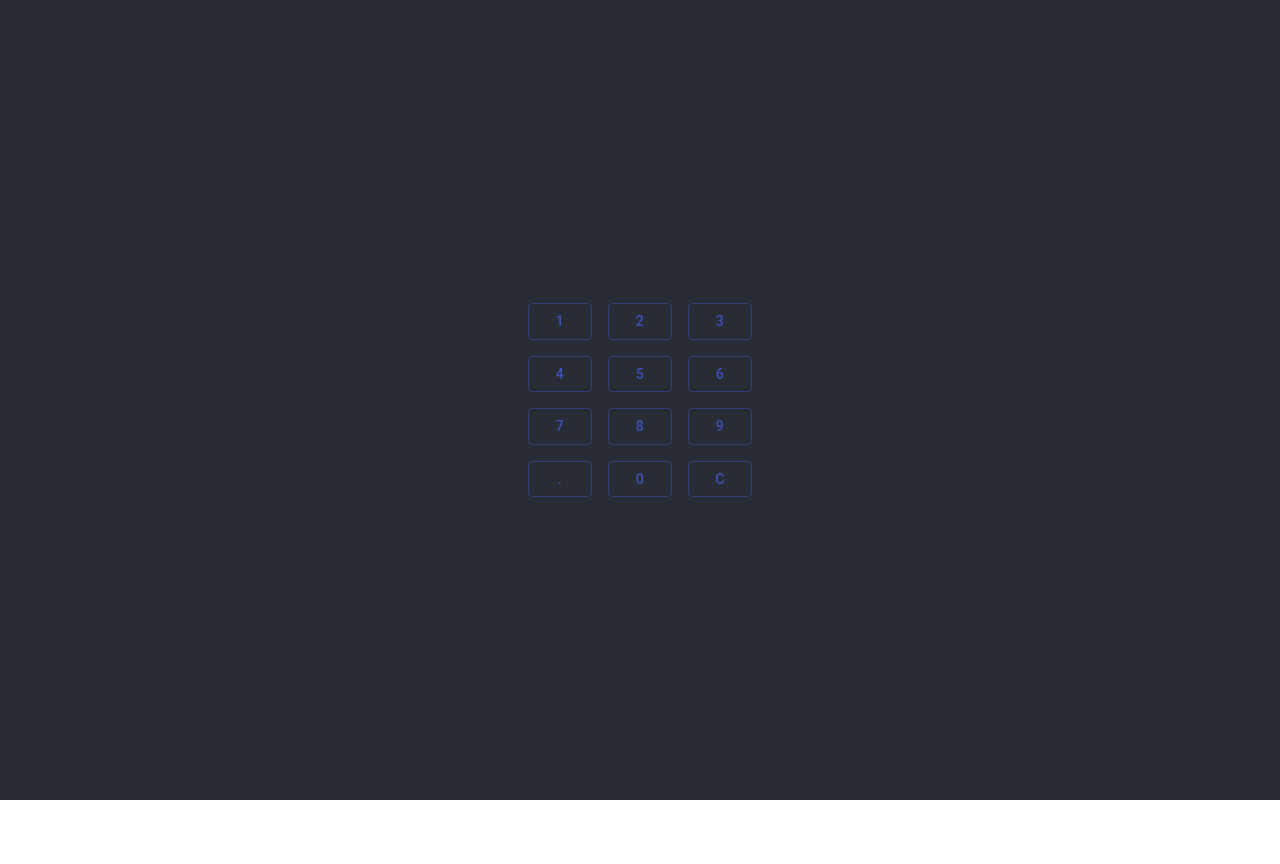
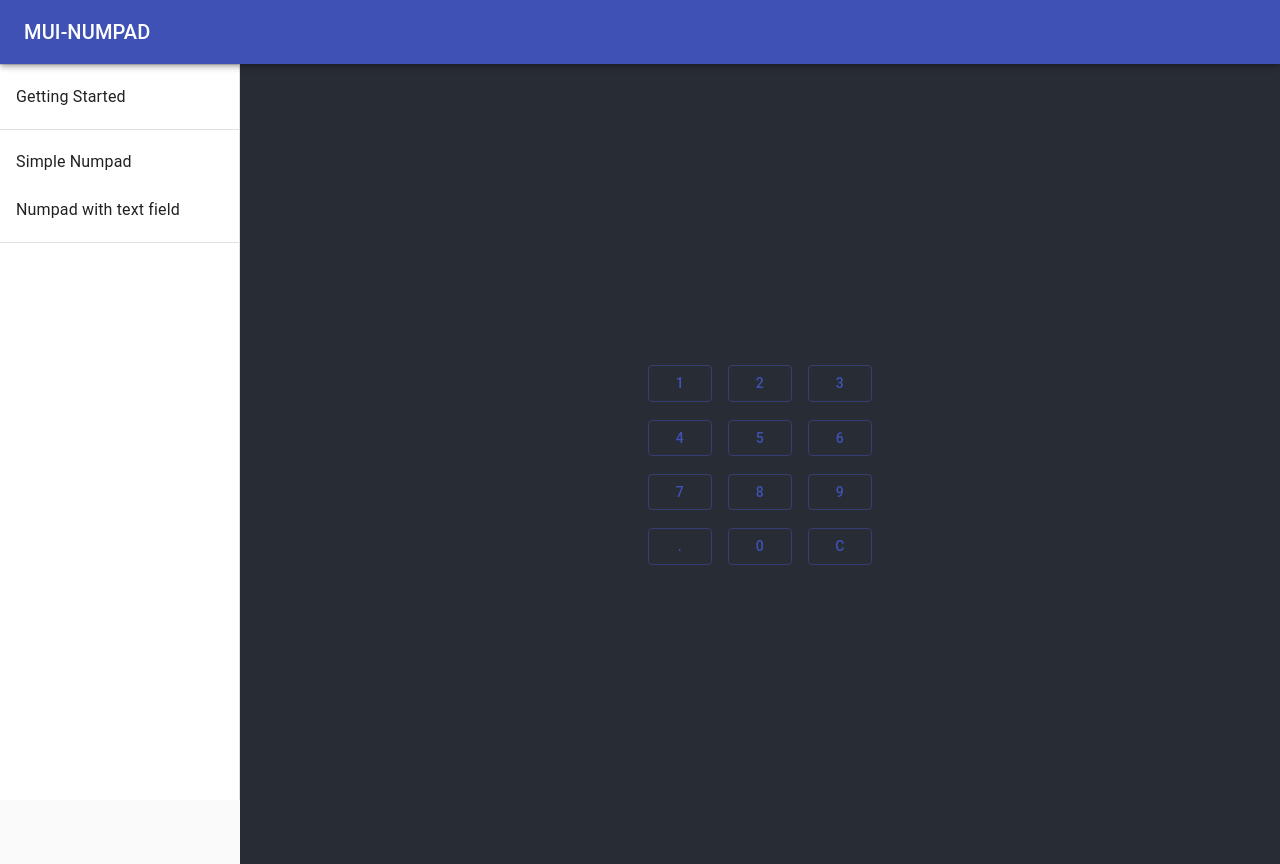
Before and after one commit to crux-coder/mui-numpad, a React (Create React App) app: page / in a window 1280 px wide. Before the commit the page ends 800 px from the top, so only its background shows below. Built offline with nearby package versions, Linux system fonts and the light colour scheme.

Commit message:
Simple page for documentation and examples.

```diff
--- a/package.json
+++ b/package.json
@@ -18,6 +18,7 @@
   },
   "dependencies": {
     "@material-ui/core": "^4.11.0",
+    "@material-ui/icons": "^4.9.1",
     "react": "^16.13.1",
     "react-dom": "^16.13.1"
   },
--- a/src/App.js
+++ b/src/App.js
@@ -1,14 +1,17 @@
 import React from 'react';
 import './App.css';
 import MuiNumpad from './components/MuiNumpad';
+import Main from './Main';
 
 function App() {
   return (
-    <div className="App">
-      <header className="App-header">
-       <MuiNumpad />
-      </header>
-    </div>
+    <Main>
+      <div className="App">
+        <header className="App-header">
+          <MuiNumpad />
+        </header>
+      </div>
+    </Main>
   );
 }
 
--- /dev/null
+++ b/src/Main.js
@@ -0,0 +1,159 @@
+import React from 'react';
+import PropTypes from 'prop-types';
+import AppBar from '@material-ui/core/AppBar';
+import CssBaseline from '@material-ui/core/CssBaseline';
+import Divider from '@material-ui/core/Divider';
+import Drawer from '@material-ui/core/Drawer';
+import Hidden from '@material-ui/core/Hidden';
+import IconButton from '@material-ui/core/IconButton';
+import InboxIcon from '@material-ui/icons/MoveToInbox';
+import List from '@material-ui/core/List';
+import ListItem from '@material-ui/core/ListItem';
+import ListItemIcon from '@material-ui/core/ListItemIcon';
+import ListItemText from '@material-ui/core/ListItemText';
+import MailIcon from '@material-ui/icons/Mail';
+import MenuIcon from '@material-ui/icons/Menu';
+import Toolbar from '@material-ui/core/Toolbar';
+import Typography from '@material-ui/core/Typography';
+import { makeStyles, useTheme } from '@material-ui/core/styles';
+import './App.css';
+import MuiNumpad from './components/MuiNumpad';
+
+const drawerWidth = 240;
+
+const useStyles = makeStyles((theme) => ({
+    root: {
+        display: 'flex',
+    },
+    drawer: {
+        [theme.breakpoints.up('sm')]: {
+            width: drawerWidth,
+            flexShrink: 0,
+        },
+        zIndex: 0,
+    },
+    appBar: {
+        marginLeft: 0,
+    },
+    menuButton: {
+        marginRight: theme.spacing(2),
+        [theme.breakpoints.up('sm')]: {
+            display: 'none',
+        },
+    },
+    // necessary for content to be below app bar
+    toolbar: theme.mixins.toolbar,
+    drawerPaper: {
+        width: drawerWidth,
+    },
+    content: {
+        flexGrow: 1,
+        padding: theme.spacing(0),
+    },
+}));
+
+function Main(props) {
+    const { window } = props;
+    const classes = useStyles();
+    const theme = useTheme();
+    const [mobileOpen, setMobileOpen] = React.useState(false);
+
+    const handleDrawerToggle = () => {
+        setMobileOpen(!mobileOpen);
+    };
+
+    const drawer = (
+        <div>
+            <div className={classes.toolbar} />
+            <Divider />
+            <List>
+                <ListItem button key="getting-started">
+                    <ListItemText primary="Getting Started" />
+                </ListItem>
+            </List>
+            <Divider />
+            <List>
+                <ListItem button key="simple-numpad">
+                    <ListItemText primary="Simple Numpad" />
+                </ListItem>
+                <ListItem button key="input-numpad">
+                    <ListItemText primary="Numpad with text field" />
+                </ListItem>
+            </List>
+            <Divider />
+        </div>
+    );
+
+    const container = window !== undefined ? () => window().document.body : undefined;
+
+    return (
+        <div className={classes.root}>
+            <CssBaseline />
+            <AppBar position="fixed" className={classes.appBar}>
+                <Toolbar>
+                    <IconButton
+                        color="inherit"
+                        aria-label="open drawer"
+                        edge="start"
+                        onClick={handleDrawerToggle}
+                        className={classes.menuButton}
+                    >
+                        <MenuIcon />
+                    </IconButton>
+                    <Typography variant="h6" noWrap>
+                        MUI-NUMPAD
+                </Typography>
+                </Toolbar>
+            </AppBar>
+            <nav className={classes.drawer} aria-label="mailbox folders">
+                {/* The implementation can be swapped with js to avoid SEO duplication of links. */}
+                <Hidden smUp implementation="css">
+                    <Drawer
+                        container={container}
+                        variant="temporary"
+                        anchor={theme.direction === 'rtl' ? 'right' : 'left'}
+                        open={mobileOpen}
+                        onClose={handleDrawerToggle}
+                        classes={{
+                            paper: classes.drawerPaper,
+                        }}
+                        ModalProps={{
+                            keepMounted: true, // Better open performance on mobile.
+                        }}
+                    >
+                        {drawer}
+                    </Drawer>
+                </Hidden>
+                <Hidden xsDown implementation="css">
+                    <Drawer
+                        classes={{
+                            paper: classes.drawerPaper,
+                        }}
+                        variant="permanent"
+                        open
+                    >
+                        {drawer}
+                    </Drawer>
+                </Hidden>
+            </nav>
+            <main className={classes.content}>
+                <div className={classes.toolbar} />
+                <div className="App">
+                    <header className="App-header">
+                        <MuiNumpad />
+                    </header>
+                </div>
+            </main>
+        </div>
+    );
+}
+
+Main.propTypes = {
+    /**
+     * Injected by the documentation to work in an iframe.
+     * You won't need it on your project.
+     */
+    window: PropTypes.func,
+};
+
+export default Main;
```
Also changed, not shown: 1 other file (tests, documents, lock files or other folders).
